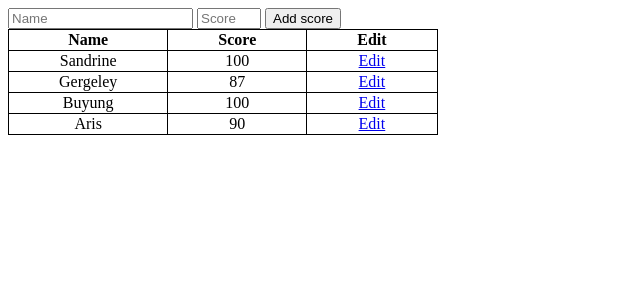
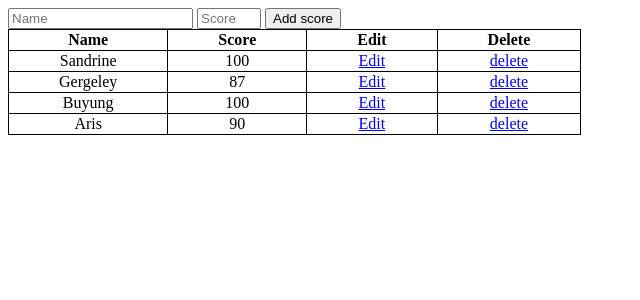
Before and after one commit to buyung1610/score, a Flask app: page / in a window 1280 px wide. Shown: the top 300 px of the page, without its empty margins (0-640 px from the left). Run offline with Flask 3, Linux system fonts and the light colour scheme; some libraries are stand-ins or nearby versions.

Commit message:
studikasus5
studikasus5

```diff
--- a/score/app.py
+++ b/score/app.py
@@ -39,3 +39,8 @@ def edit_data(id):
         score_score = request.form.get("score")
         db.execute('UPDATE score set name = ?, score = ? where id = ?', score_name, score_score, id)
         return redirect("/")
+
+@app.route("/delete/<id>", methods=["GET"])
+def delete(id):
+    db.execute("delete from score where id = ?", id )
+    return redirect("/")
--- a/score/templates/index.html
+++ b/score/templates/index.html
@@ -25,6 +25,7 @@
             <th>Name</th>
             <th>Score</th>
             <th>Edit</th>
+            <th>Delete</th>
         </tr>
         {% for student in score %}
             <tr>
@@ -33,6 +34,10 @@
                 <td>
                     <a href="/edit/{{ student['id'] }}">Edit</a>
                 </td>
+                <td>
+                    <a href="/delete/{{ student['id'] }}"
+                    onclick="return confirm('apakah anda yakin akan menghapus');">delete</a>
+                </td>
             </tr>
         {% endfor %}
     </table>
```
Also changed, not shown: score/score.db.
